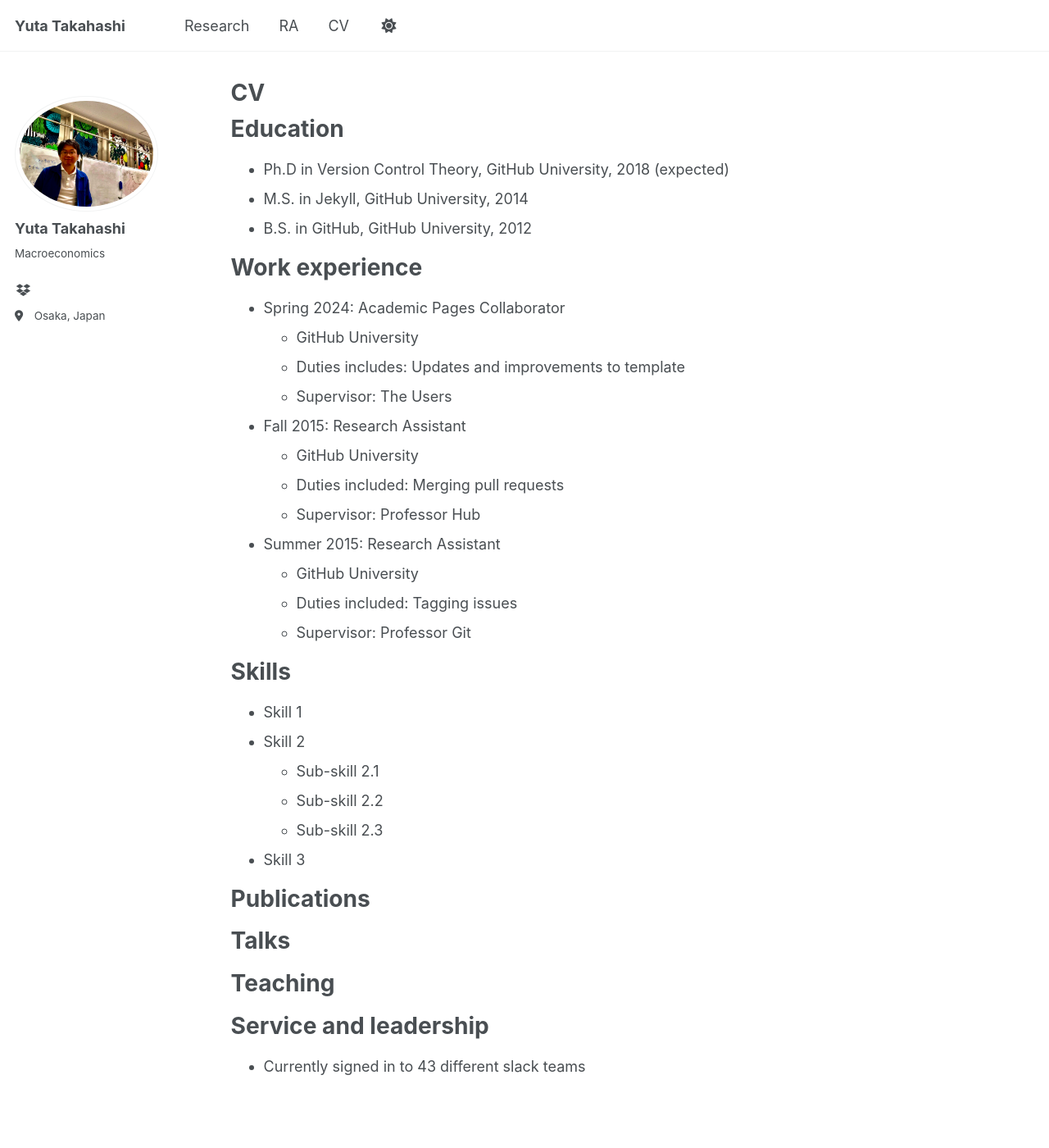
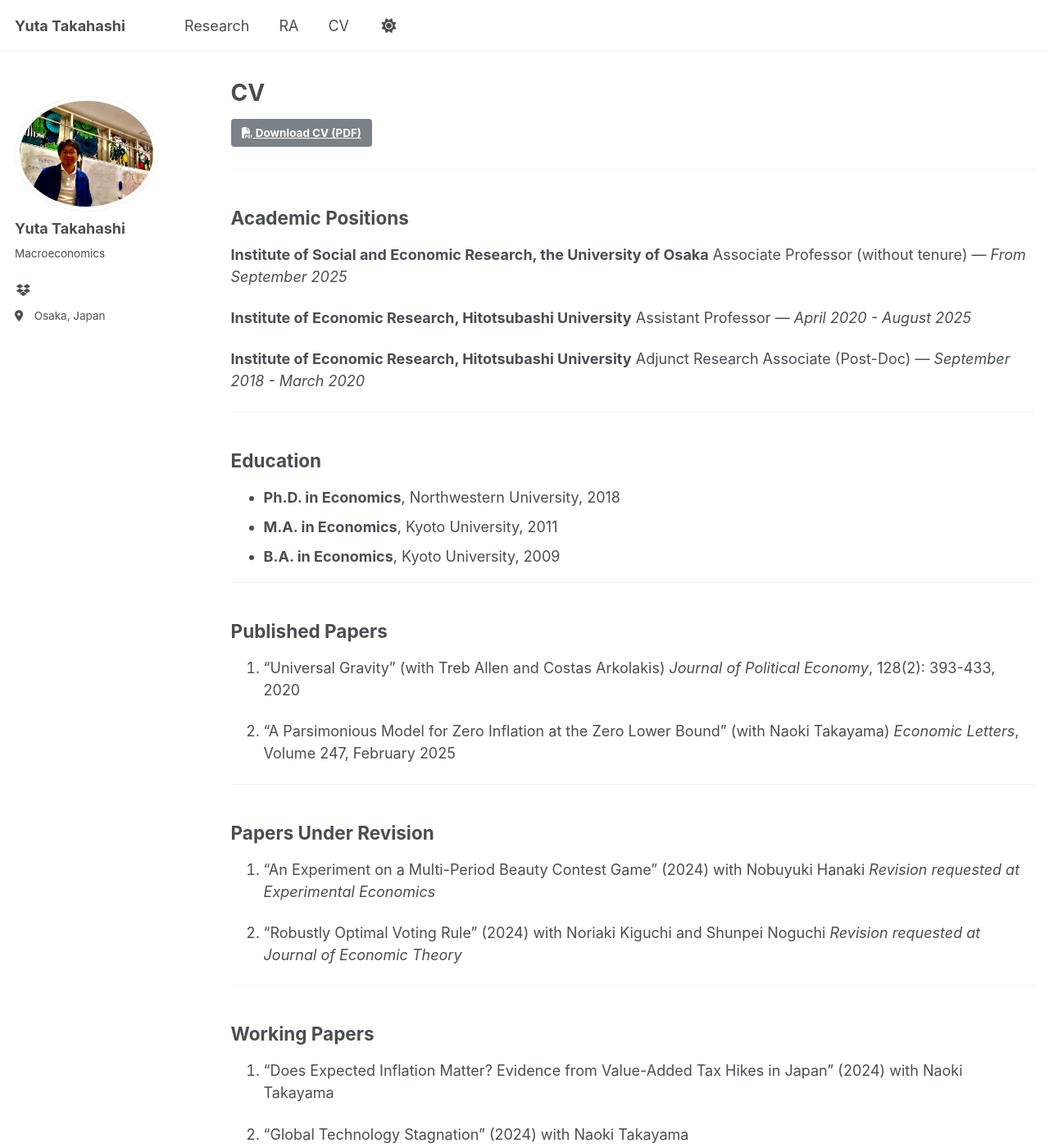
Before and after one commit to yuta-takahashi-1211/yuta-takahashi-1211.github.io, a Jekyll site: the page built from _pages/cv.md, in a window 1280 px wide and 1400 px high. Shown: the whole window at 82% size. Built offline with Jekyll 4.4.1, drawn with Linux system fonts in a browser that asks for light colours; some of the changed text lies outside the part shown.

Commit message:
Add LaTeX CV with auto-updating date
- Create cv/cv.tex with professional formatting and Japanese support
- Add GitHub Actions workflow to auto-compile CV on each push
- Update CV page with PDF download link
- Include compiled PDF in files/cv.pdf

The Last Updated date automatically updates to compilation date via \today

```diff
--- a/_pages/cv.md
+++ b/_pages/cv.md
@@ -9,56 +9,63 @@ redirect_from:
 
 {% include base_path %}
 
-Education
-======
-* Ph.D in Version Control Theory, GitHub University, 2018 (expected)
-* M.S. in Jekyll, GitHub University, 2014
-* B.S. in GitHub, GitHub University, 2012
+<a href="{{ base_path }}/files/cv.pdf" class="btn btn--primary" target="_blank"><i class="fas fa-file-pdf"></i> Download CV (PDF)</a>
 
-Work experience
-======
-* Spring 2024: Academic Pages Collaborator
-  * GitHub University
-  * Duties includes: Updates and improvements to template
-  * Supervisor: The Users
+---
 
-* Fall 2015: Research Assistant
-  * GitHub University
-  * Duties included: Merging pull requests
-  * Supervisor: Professor Hub
+## Academic Positions
 
-* Summer 2015: Research Assistant
-  * GitHub University
-  * Duties included: Tagging issues
-  * Supervisor: Professor Git
+**Institute of Social and Economic Research, the University of Osaka**
+Associate Professor (without tenure) — *From September 2025*
 
-Skills
-======
-* Skill 1
-* Skill 2
-  * Sub-skill 2.1
-  * Sub-skill 2.2
-  * Sub-skill 2.3
-* Skill 3
+**Institute of Economic Research, Hitotsubashi University**
+Assistant Professor — *April 2020 - August 2025*
 
-Publications
-======
-  <ul>{% for post in site.publications reversed %}
-    {% include archive-single-cv.html %}
-  {% endfor %}</ul>
+**Institute of Economic Research, Hitotsubashi University**
+Adjunct Research Associate (Post-Doc) — *September 2018 - March 2020*
 
-Talks
-======
-  <ul>{% for post in site.talks reversed %}
-    {% include archive-single-talk-cv.html  %}
-  {% endfor %}</ul>
+---
 
-Teaching
-======
-  <ul>{% for post in site.teaching reversed %}
-    {% include archive-single-cv.html %}
-  {% endfor %}</ul>
+## Education
 
-Service and leadership
-======
-* Currently signed in to 43 different slack teams
+- **Ph.D. in Economics**, Northwestern University, 2018
+- **M.A. in Economics**, Kyoto University, 2011
+- **B.A. in Economics**, Kyoto University, 2009
+
+---
+
+## Published Papers
+
+1. "Universal Gravity" (with Treb Allen and Costas Arkolakis)
+   *Journal of Political Economy*, 128(2): 393-433, 2020
+
+2. "A Parsimonious Model for Zero Inflation at the Zero Lower Bound" (with Naoki Takayama)
+   *Economic Letters*, Volume 247, February 2025
+
+---
+
+## Papers Under Revision
+
+1. "An Experiment on a Multi-Period Beauty Contest Game" (2024)
+   with Nobuyuki Hanaki
+   *Revision requested at Experimental Economics*
+
+2. "Robustly Optimal Voting Rule" (2024)
+   with Noriaki Kiguchi and Shunpei Noguchi
+   *Revision requested at Journal of Economic Theory*
+
+---
+
+## Working Papers
+
+1. "Does Expected Inflation Matter? Evidence from Value-Added Tax Hikes in Japan" (2024)
+   with Naoki Takayama
+
+2. "Global Technology Stagnation" (2024)
+   with Naoki Takayama
+
+3. "Hidden Stagflation" (2024)
+   with Naoki Takayama
+
+4. "Anchoring Inflation Expectation" (2020)
+   with Lawrence Christiano
```
Also changed, not shown: .github/workflows/compile-cv.yml (added), 2 other files.
